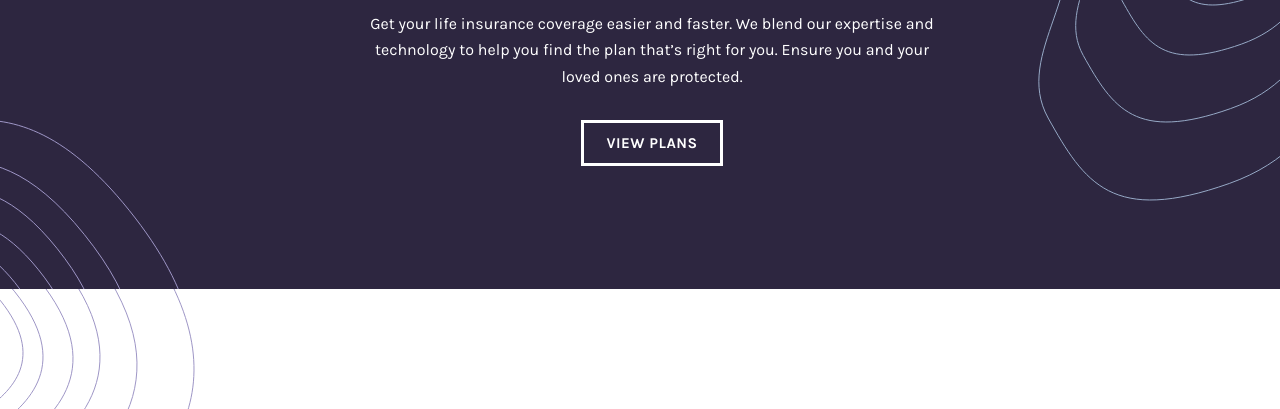
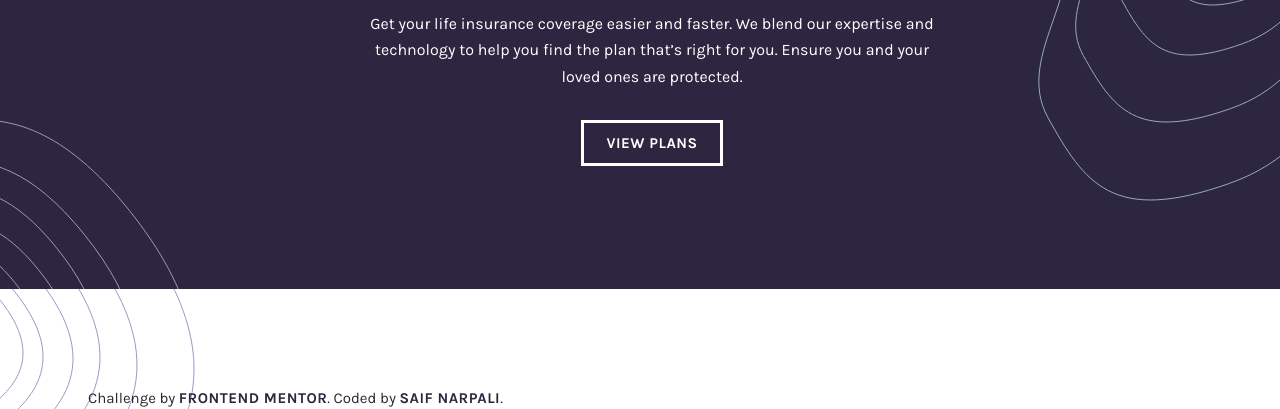
Before and after one commit to SaifN97/Insure-landing-page, a website built with Parcel: page src/index.html in a window 1280 px wide. Shown: the part 391-800 px from the top of the page. Built offline with nearby package versions, Linux system fonts and the light colour scheme.

Commit message:
Added credits

```diff
--- a/src/index.html
+++ b/src/index.html
@@ -154,6 +154,17 @@
             <dd><a href="#">Licenses</a></dd>
           </dl>
         </div>
+        <div class="attribution">
+          Challenge by
+          <a href="https://www.frontendmentor.io?ref=challenge" target="_blank"
+            >Frontend Mentor</a
+          >. Coded by
+          <a
+            href="https://www.frontendmentor.io/profile/SaifN97"
+            target="_blank"
+            >Saif Narpali</a
+          >.
+        </div>
       </div>
     </footer>
 
--- a/src/scss/_mobile.scss
+++ b/src/scss/_mobile.scss
@@ -157,4 +157,14 @@ footer {
     }
   }
   box-shadow: inset 10px -5px 20px rgba($color: #000000, $alpha: 0.1);
+
+  .attribution {
+    font-size: var(--fs-200);
+    text-align: center;
+    position: absolute;
+    bottom: 0;
+    a {
+      color: var(--clr-primary-200);
+    }
+  }
 }
```
Also changed, not shown: dist/index.html, 2 other files.
